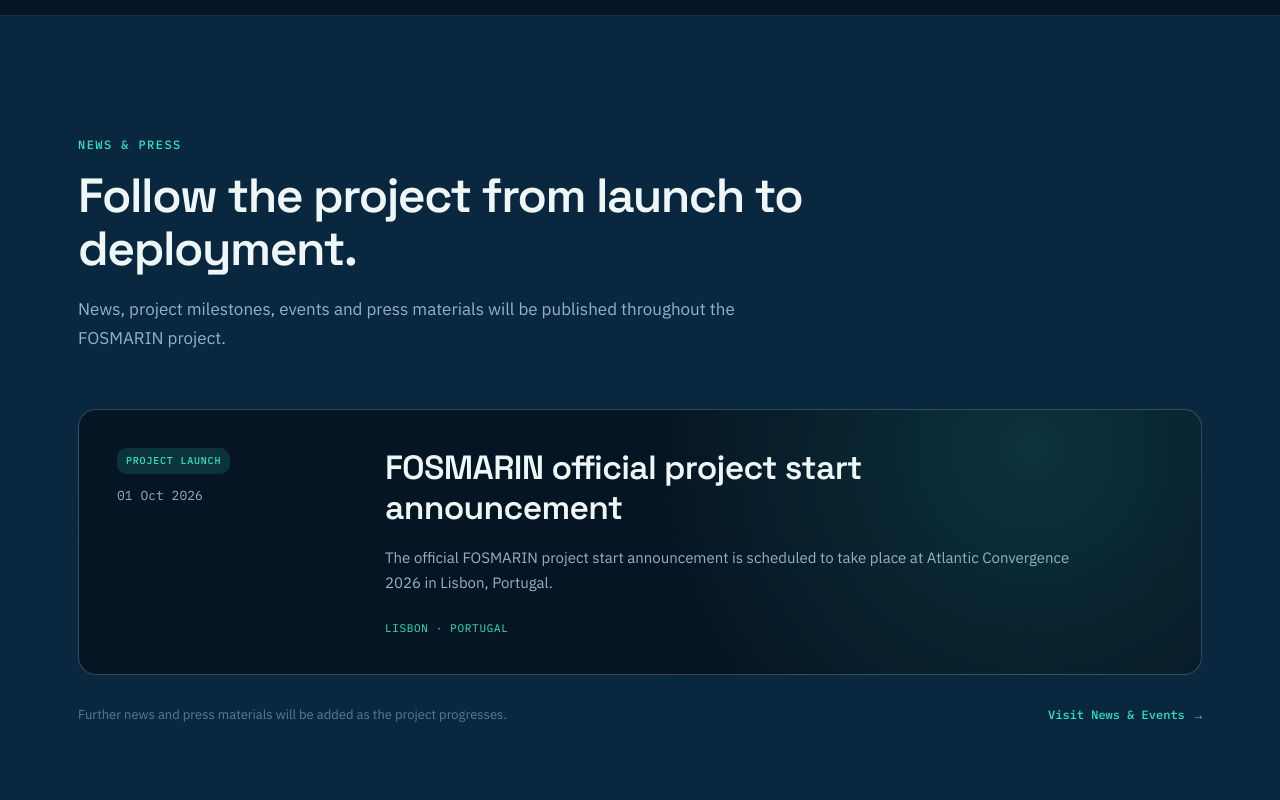
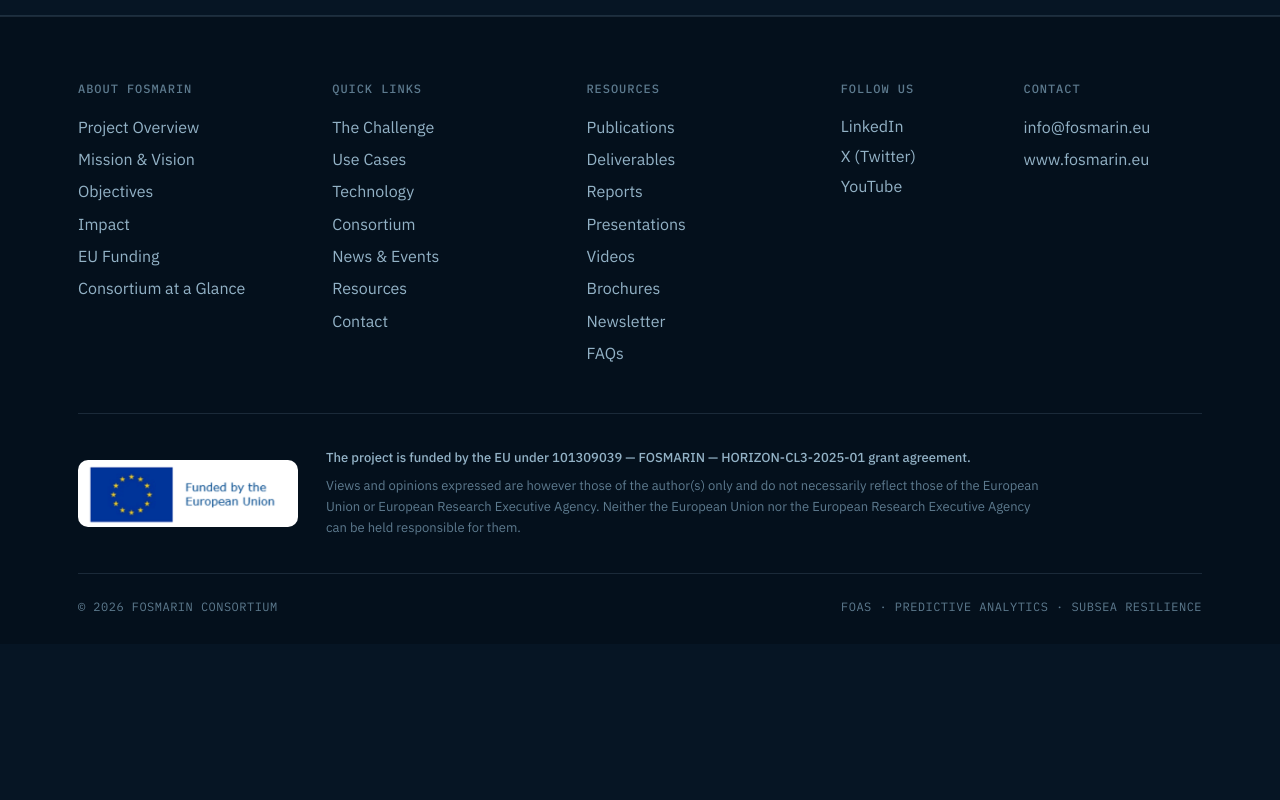
Before and after one commit to Bestpaul73/Fosmarin, a React (Vite) app: page /about in a window 1280 px wide. Shown: the part 6640-7440 px from the top of the page. After the commit the page ends 7284 px from the top, so only its background shows below. Built offline with nearby package versions, Linux system fonts and the light colour scheme.

Commit message:
remove news preview from about page

```diff
--- a/src/components/NewsPressPreview.jsx
+++ /dev/null
@@ -1,55 +0,0 @@
-import { Link } from 'react-router-dom';
-
-import Reveal from './Reveal';
-import { newsItems } from '../data/news';
-
-import '../styles/news-press-preview.scss';
-
-function NewsPressPreview({ id }) {
-  const latestNews = newsItems[0];
-
-  return (
-    <section className='news-press-preview' id={id} aria-labelledby='news-press-preview-title'>
-      <div className='news-press-preview-inner'>
-        <Reveal as='header' className='news-press-preview-header'>
-          <p className='news-press-preview-eyebrow'>News & Press</p>
-
-          <h2 id='news-press-preview-title'>Follow the project from launch to deployment.</h2>
-
-          <p className='news-press-preview-intro'>
-            News, project milestones, events and press materials will be published throughout the FOSMARIN project.
-          </p>
-        </Reveal>
-
-        {latestNews && (
-          <Reveal className='news-press-preview-featured'>
-            <div className='news-press-preview-meta'>
-              <span>{latestNews.category}</span>
-
-              <time dateTime={latestNews.date}>{latestNews.dateLabel}</time>
-            </div>
-
-            <div className='news-press-preview-content'>
-              <h3>{latestNews.title}</h3>
-
-              <p>{latestNews.excerpt}</p>
-
-              <div className='news-press-preview-location'>{latestNews.location}</div>
-            </div>
-          </Reveal>
-        )}
-
-        <Reveal className='news-press-preview-footer'>
-          <p>Further news and press materials will be added as the project progresses.</p>
-
-          <Link className='news-press-preview-link' to='/news'>
-            Visit News & Events
-            <span aria-hidden='true'>→</span>
-          </Link>
-        </Reveal>
-      </div>
-    </section>
-  );
-}
-
-export default NewsPressPreview;
--- a/src/data/navigation.js
+++ b/src/data/navigation.js
@@ -26,10 +26,6 @@ export const navigation = [
       {
         title: 'Consortium at a Glance',
         id: 'consortium-at-a-glance',
-      },
-      {
-        title: 'News & Press',
-        id: 'news-and-press',
       },
     ],
   },
--- a/src/pages/About.jsx
+++ b/src/pages/About.jsx
@@ -5,7 +5,6 @@ import ProjectObjectives from '../components/ProjectObjectives';
 import ProjectImpact from '../components/ProjectImpact';
 import EUFunding from '../components/EUFunding';
 import ConsortiumGlance from '../components/ConsortiumGlance';
-import NewsPressPreview from '../components/NewsPressPreview';
 
 function About({ page }) {
   return (
@@ -36,16 +35,8 @@ function About({ page }) {
           case 'consortium-at-a-glance':
             return <ConsortiumGlance id={section.id} key={section.id} />;
 
-          case 'news-and-press':
-            return <NewsPressPreview id={section.id} key={section.id} />;
-
           default:
-            return (
-              <section key={section.id} id={section.id}>
-                <h2>{section.title}</h2>
-                <p>Content coming soon.</p>
-              </section>
-            );
+            return null;
         }
       })}
     </>
--- a/src/styles/news-press-preview.scss
+++ /dev/null
@@ -1,223 +0,0 @@
-@use './tokens' as tokens;
-
-.news-press-preview {
-  padding: 120px 0;
-
-  color: tokens.$foam;
-
-  background-color: tokens.$deep;
-
-  border-bottom: 1px solid tokens.$line;
-}
-
-.news-press-preview-inner {
-  width: 100%;
-  max-width: tokens.$container-max-width;
-
-  margin: 0 auto;
-  padding: 0 tokens.$container-padding;
-}
-
-.news-press-preview-header {
-  max-width: 820px;
-
-  margin-bottom: 56px;
-
-  h2 {
-    margin: 0 0 20px;
-
-    color: tokens.$foam;
-
-    font-family: tokens.$font-display, sans-serif;
-    font-size: clamp(2rem, 4vw, 3rem);
-    font-weight: 600;
-    line-height: 1.1;
-    letter-spacing: -0.03em;
-  }
-}
-
-.news-press-preview-eyebrow {
-  margin: 0 0 16px;
-
-  color: tokens.$cyan;
-
-  font-family: tokens.$font-mono, monospace;
-  font-size: 12px;
-  font-weight: 500;
-  line-height: 1.5;
-  letter-spacing: 0.12em;
-  text-transform: uppercase;
-}
-
-.news-press-preview-intro {
-  max-width: 720px;
-
-  margin: 0;
-
-  color: tokens.$mist;
-
-  font-size: 17px;
-  line-height: 1.7;
-}
-
-.news-press-preview-featured {
-  display: grid;
-  grid-template-columns: 220px minmax(0, 1fr);
-
-  gap: 48px;
-
-  padding: 38px;
-
-  background: radial-gradient(circle at 85% 15%, tokens.$cyan-soft, transparent 38%), tokens.$abyss;
-
-  border: 1px solid tokens.$line-strong;
-  border-radius: tokens.$radius-default;
-}
-
-.news-press-preview-meta {
-  display: flex;
-  flex-direction: column;
-
-  gap: 12px;
-
-  span {
-    width: fit-content;
-
-    padding: 6px 9px;
-
-    color: tokens.$cyan;
-
-    background-color: tokens.$cyan-soft;
-
-    border-radius: tokens.$radius-small;
-
-    font-family: tokens.$font-mono, monospace;
-    font-size: 10px;
-    font-weight: 500;
-    line-height: 1.4;
-    letter-spacing: 0.08em;
-    text-transform: uppercase;
-  }
-
-  time {
-    color: tokens.$mist;
-
-    font-family: tokens.$font-mono, monospace;
-    font-size: 13px;
-    line-height: 1.5;
-  }
-}
-
-.news-press-preview-content {
-  h3 {
-    max-width: 620px;
-
-    margin: 0 0 16px;
-
-    color: tokens.$foam;
-
-    font-family: tokens.$font-display, sans-serif;
-    font-size: clamp(1.5rem, 3vw, 2.1rem);
-    font-weight: 600;
-    line-height: 1.2;
-    letter-spacing: -0.02em;
-  }
-
-  > p {
-    max-width: 700px;
-
-    margin: 0 0 24px;
-
-    color: tokens.$mist;
-
-    font-size: 15px;
-    line-height: 1.7;
-  }
-}
-
-.news-press-preview-location {
-  color: tokens.$cyan;
-
-  font-family: tokens.$font-mono, monospace;
-  font-size: 11px;
-  line-height: 1.5;
-  letter-spacing: 0.06em;
-  text-transform: uppercase;
-}
-
-.news-press-preview-footer {
-  display: flex;
-  align-items: center;
-  justify-content: space-between;
-
-  gap: 28px;
-
-  margin-top: 30px;
-
-  > p {
-    margin: 0;
-
-    color: tokens.$mist-dim;
-
-    font-size: 13px;
-    line-height: 1.6;
-  }
-}
-
-.news-press-preview-link {
-  display: inline-flex;
-  align-items: center;
-
-  gap: 10px;
-
-  flex: 0 0 auto;
-
-  color: tokens.$cyan;
-
-  font-family: tokens.$font-mono, monospace;
-  font-size: 12px;
-  font-weight: 500;
-  line-height: 1.4;
-  text-decoration: none;
-
-  transition:
-    gap 0.2s ease,
-    color 0.2s ease;
-
-  &:hover {
-    gap: 14px;
-
-    color: tokens.$foam;
-  }
-}
-
-@media (max-width: 980px) {
-  .news-press-preview {
-    padding: 96px 0;
-  }
-
-  .news-press-preview-featured {
-    grid-template-columns: 1fr;
-
-    gap: 28px;
-  }
-}
-
-@media (max-width: 700px) {
-  .news-press-preview {
-    padding: 80px 0;
-  }
-
-  .news-press-preview-header {
-    margin-bottom: 38px;
-  }
-
-  .news-press-preview-featured {
-    padding: 28px 24px;
-  }
-
-  .news-press-preview-footer {
-    align-items: flex-start;
-    flex-direction: column;
-  }
-}
```
Also changed, not shown: 1 other file (tests, documents, lock files or other folders).
